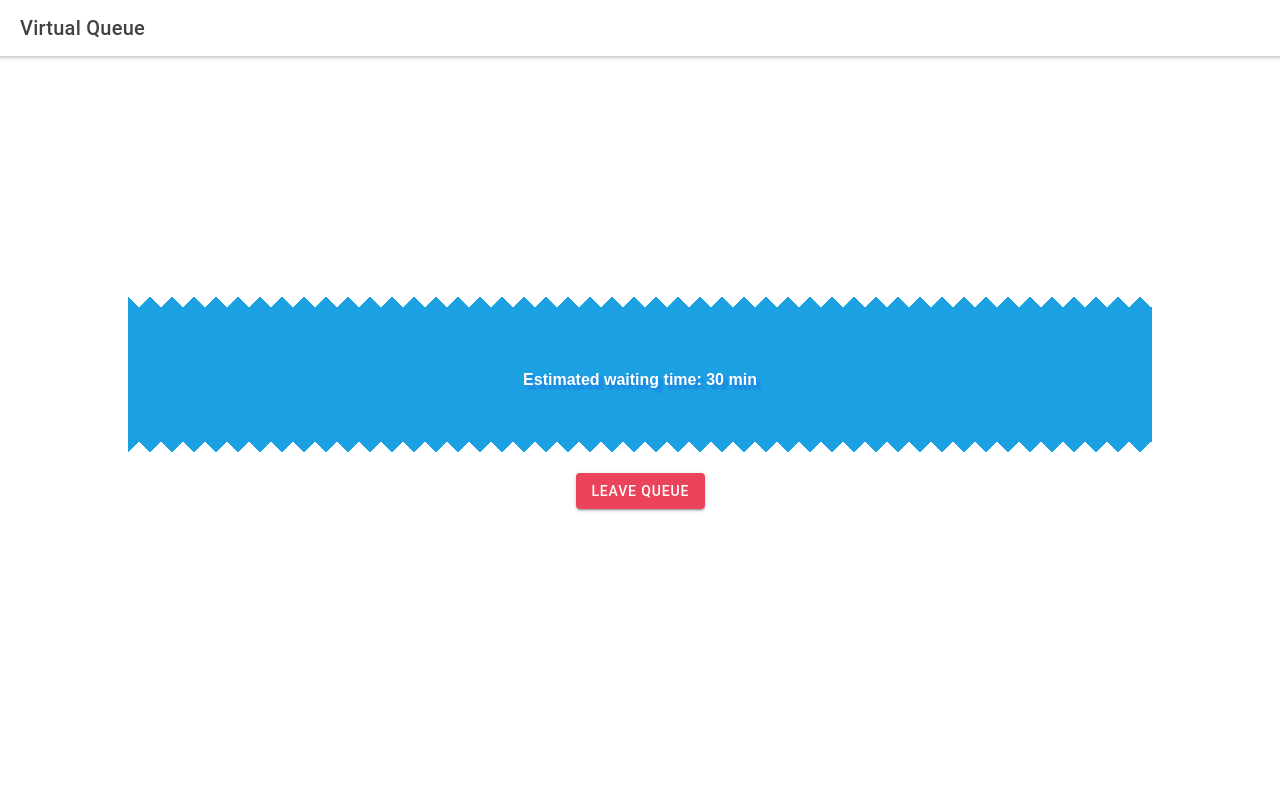
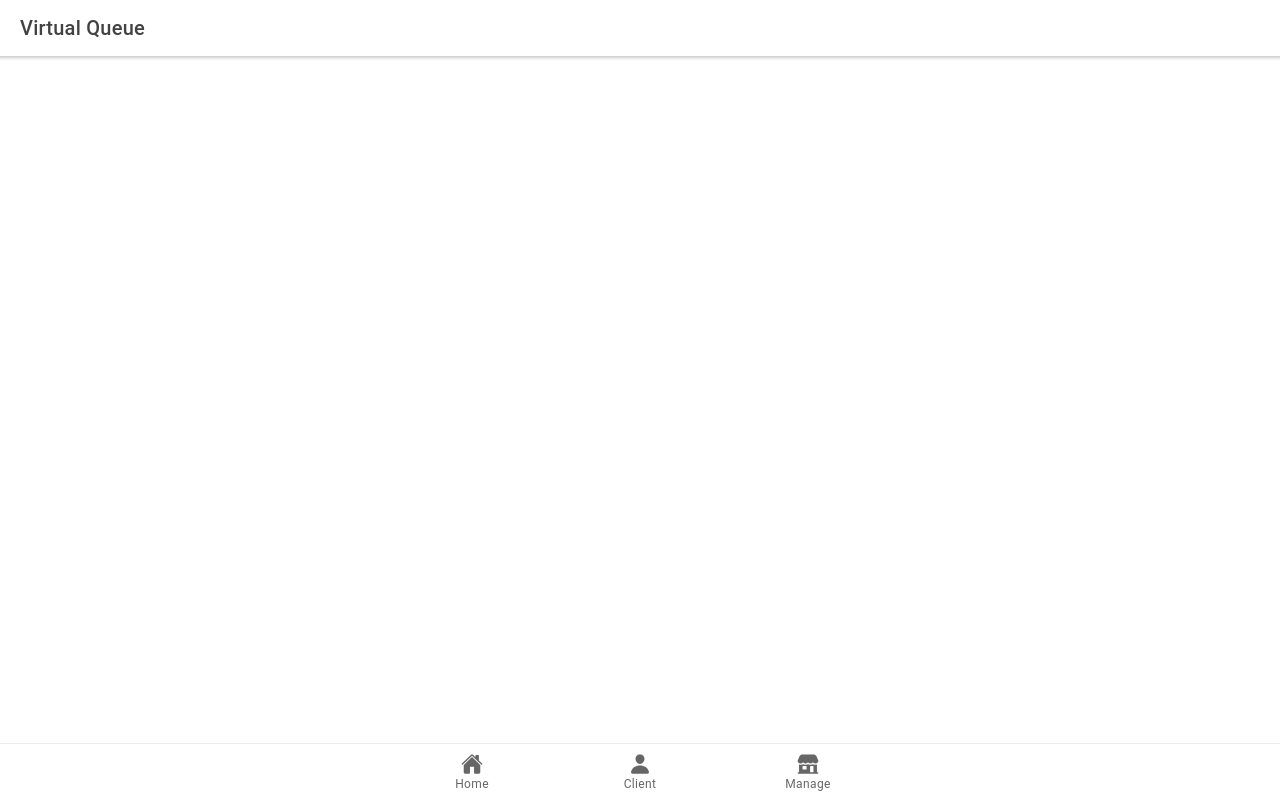
Before and after one commit to rpampin/virtual_queue, a React (Create React App) app in the folder frontend/: page /ticket/1 in a window 1280 px wide. Built offline with nearby package versions, Linux system fonts and the light colour scheme; no server answers.

Commit message:
First step to allow queue creation and management

```diff
--- a/frontend/src/App.tsx
+++ b/frontend/src/App.tsx
@@ -6,10 +6,16 @@ import {
   IonHeader,
   IonToolbar,
   IonTitle,
+  IonTabs,
+  IonTabBar,
+  IonTabButton,
+  IonIcon,
+  IonLabel,
 } from '@ionic/react';
 import { IonReactRouter } from '@ionic/react-router';
 import Home from './pages/Home';
 import Ticket from './pages/Ticket';
+import ExploreContainer from './components/ExploreContainer';
 
 /* Core CSS required for Ionic components to work properly */
 import '@ionic/react/css/core.css';
@@ -29,6 +35,7 @@ import '@ionic/react/css/display.css';
 
 /* Theme variables */
 import './theme/main.css';
+import { home, person, storefront } from 'ionicons/icons';
 
 const App: React.FC = () => (
   <IonApp>
@@ -38,13 +45,44 @@ const App: React.FC = () => (
       </IonToolbar>
     </IonHeader>
     <IonReactRouter>
-      <IonRouterOutlet>
-        <Route path="/home" component={Home} />
-        <Route path="/ticket/:queueId" component={Ticket} />
-        <Redirect exact from="/" to="/home" />
-      </IonRouterOutlet>
+      <IonTabs>
+        <IonRouterOutlet>
+          <Route path="/tab1" component={ExploreContainer} exact={true} />
+          <Route path="/tab2" component={ExploreContainer} exact={true} />
+          <Route path="/tab3" component={ExploreContainer} />
+          <Route path="/" render={() => <Redirect to="/tab1" />} exact={true} />
+        </IonRouterOutlet>
+        <IonTabBar slot="bottom">
+          <IonTabButton tab="tab1" href="/tab1">
+            <IonIcon icon={home} />
+            <IonLabel>Home</IonLabel>
+          </IonTabButton>
+          <IonTabButton tab="tab2" href="/tab2">
+            <IonIcon icon={person} />
+            <IonLabel>Client</IonLabel>
+          </IonTabButton>
+          <IonTabButton tab="tab3" href="/tab3">
+            <IonIcon icon={storefront} />
+            <IonLabel>Manage</IonLabel>
+          </IonTabButton>
+        </IonTabBar>
+      </IonTabs>
     </IonReactRouter>
   </IonApp>
+  // <IonApp>
+  //   <IonHeader>
+  //     <IonToolbar>
+  //       <IonTitle>Virtual Queue</IonTitle>
+  //     </IonToolbar>
+  //   </IonHeader>
+  //   <IonReactRouter>
+  //     <IonRouterOutlet>
+  //       <Route path="/home" component={Home} />
+  //       <Route path="/ticket/:queueId" component={Ticket} />
+  //       <Redirect exact from="/" to="/home" />
+  //     </IonRouterOutlet>
+  //   </IonReactRouter>
+  // </IonApp>
 );
 
 export default App;
--- a/frontend/src/pages/Home.tsx
+++ b/frontend/src/pages/Home.tsx
@@ -58,6 +58,7 @@ const Home: React.FC<HomeProps> = ({ history }) => {
                 </div>
             </IonContent>
         </IonPage>
+
     );
 };
 
--- a/frontend/src/pages/Ticket.css
+++ b/frontend/src/pages/Ticket.css
@@ -4,6 +4,7 @@
 
 #d-wrapper {
   width: 80%;
+  max-width: 350px;
   background-color: #fff;
 }
 
--- a/frontend/src/pages/Ticket.tsx
+++ b/frontend/src/pages/Ticket.tsx
@@ -14,7 +14,8 @@ interface VirtualTicket {
     id: string,
     number: number,
     queueName: string,
-    creationDate: Date
+    creationDate: Date,
+    secretCode: string
 }
 
 const Ticket: React.FC<TicketProps> = ({ history, match }) => {
@@ -84,6 +85,7 @@ const Ticket: React.FC<TicketProps> = ({ history, match }) => {
                         <div className="zig-zag-bottom zig-zag-top">
                             <h1>{ticket?.number}</h1>
                             <p>{ticket?.queueName}</p>
+                            <p className="t-info">CODE: {ticket?.secretCode}</p>
                             <p className="t-info">{ticket?.creationDate}</p>
                             <p className="t-info"><strong>Estimated waiting time: </strong>30 min</p>
                         </div>
```
Also changed, not shown: 2 other files (tests, documents, lock files or other folders).
